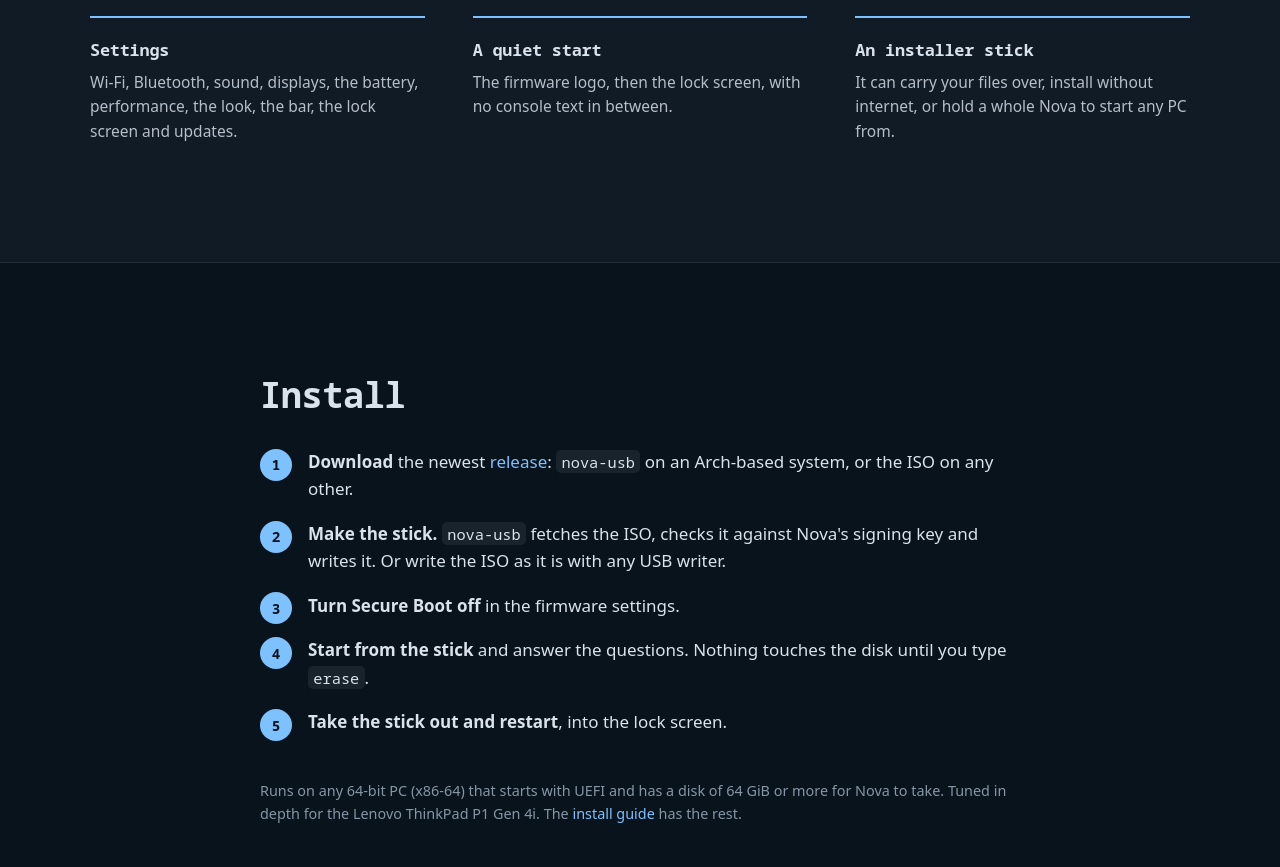
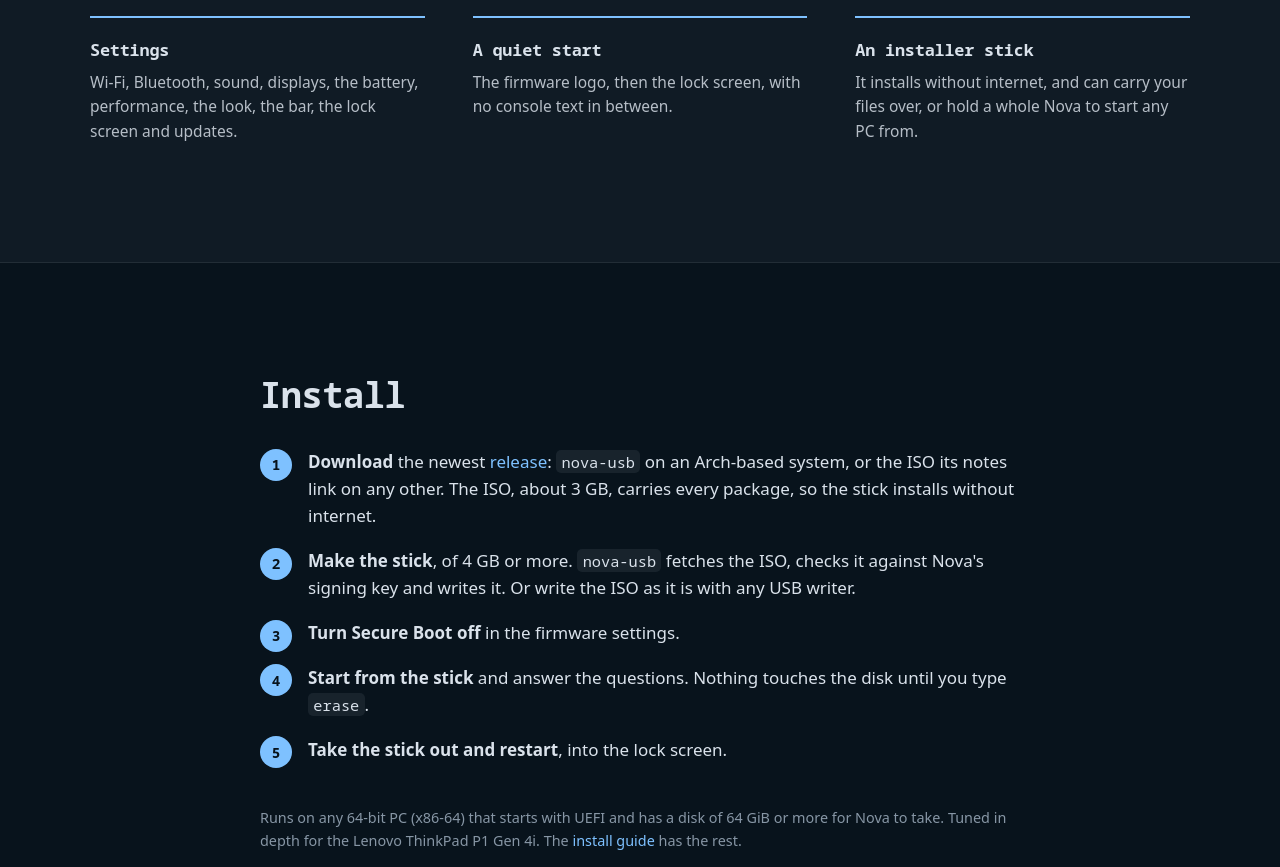
Before and after one commit to Andre-cmd-rgb/nova, a plain HTML site: page site/index.html in a window 1280 px wide. Shown: the part 3517-4384 px from the top of the page. Drawn offline with Linux system fonts and the light colour scheme; files whose address does not match are found by name.

Commit message:
feat(install): the ISO carries every package, so every stick installs without internet
The ISO now holds every package an install on any computer can need, as
the [nova-offline] repository in nova/repo, where the installer already
looked on a stick made by nova usb. tools/offline-repo builds it (the
functions moved out of nova-usb), from pacman's cache first, and
tools/build-iso puts it in the folder mkarchiso makes the ISO from, before
mkarchiso runs, so the ISO keeps archiso's own boot setup.

At about 3 GB the ISO is bigger than GitHub takes a release file, so it is
kept in the release's folder of the package bucket, beside the packages
it carries; the release page has nova-usb, the ISO's checksum and
release.toml, and its notes link the ISO. Once a release is published,
the bucket loses the folders of the releases before it, but for the newest
final release's (packages-prune --older-than, with --keep).

- nova usb no longer asks about packages or downloads them: it copies the
  ISO's files, packages included, under a bar, and reads all of them back.
  A portable stick installs from the ISO's packages too.
- A stick needs 4 GB or more.
- nova update --version to an older release whose packages are gone says
  so, and points to a snapshot, rather than failing in pacman.
- The install tests boot the ISO's own packages; the upgrade test builds
  them only for a release from before this one, and passes with a notice
  when the release before is no longer in the bucket.

Co-Authored-By: Claude Opus 5.5 <noreply@anthropic.com>

```diff
--- a/site/index.html
+++ b/site/index.html
@@ -99,7 +99,7 @@
       <div><h3>Updates you can undo</h3><p>A release every two weeks, tested before you get it, with a snapshot before each update to go back to.</p></div>
       <div><h3>Settings</h3><p>Wi-Fi, Bluetooth, sound, displays, the battery, performance, the look, the bar, the lock screen and updates.</p></div>
       <div><h3>A quiet start</h3><p>The firmware logo, then the lock screen, with no console text in between.</p></div>
-      <div><h3>An installer stick</h3><p>It can carry your files over, install without internet, or hold a whole Nova to start any PC from.</p></div>
+      <div><h3>An installer stick</h3><p>It installs without internet, and can carry your files over, or hold a whole Nova to start any PC from.</p></div>
     </div>
   </section>
 
@@ -107,8 +107,8 @@
     <div class="copy">
       <h2>Install</h2>
       <ol class="steps">
-        <li><b>Download</b> the newest <a href="https://github.com/Andre-cmd-rgb/nova/releases">release</a>: <code>nova-usb</code> on an Arch-based system, or the ISO on any other.</li>
-        <li><b>Make the stick.</b> <code>nova-usb</code> fetches the ISO, checks it against Nova's signing key and writes it. Or write the ISO as it is with any USB writer.</li>
+        <li><b>Download</b> the newest <a href="https://github.com/Andre-cmd-rgb/nova/releases">release</a>: <code>nova-usb</code> on an Arch-based system, or the ISO its notes link on any other. The ISO, about 3 GB, carries every package, so the stick installs without internet.</li>
+        <li><b>Make the stick</b>, of 4 GB or more. <code>nova-usb</code> fetches the ISO, checks it against Nova's signing key and writes it. Or write the ISO as it is with any USB writer.</li>
         <li><b>Turn Secure Boot off</b> in the firmware settings.</li>
         <li><b>Start from the stick</b> and answer the questions. Nothing touches the disk until you type <code>erase</code>.</li>
         <li><b>Take the stick out and restart</b>, into the lock screen.</li>
```
Also changed, not shown: 19 other files.
